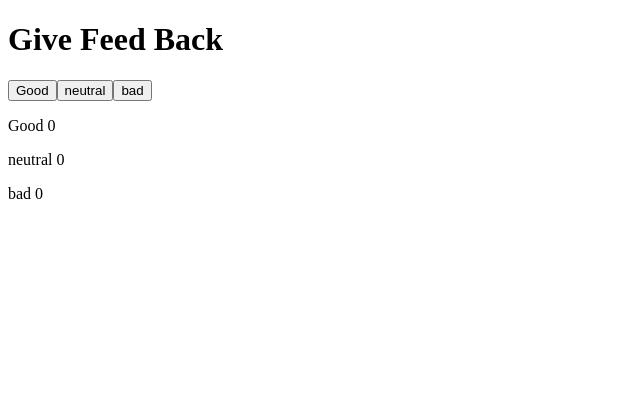
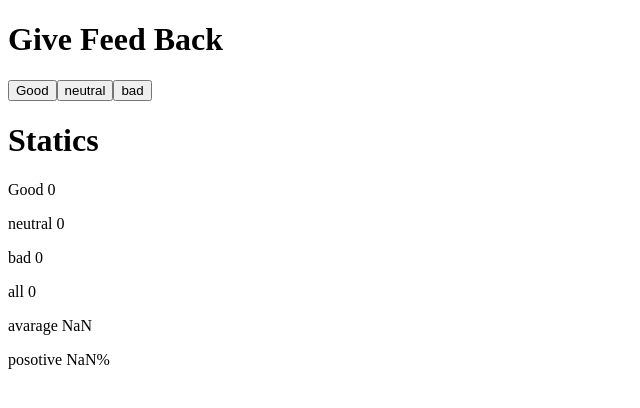
Before and after one commit to bilalabdelkadir/FullstackOpen, a React (Vite) app in the folder part1/unicafe/: page / in a window 1280 px wide. Shown: the top 408 px of the page, without its empty margins (0-640 px from the left). Built offline with nearby package versions, Linux system fonts and the light colour scheme.

Commit message:
i added posotive and avarage calculation

```diff
--- a/part1/unicafe/src/App.jsx
+++ b/part1/unicafe/src/App.jsx
@@ -15,9 +15,13 @@ const App = () => {
         <button onClick={() => setBad(bad + 1)}>bad</button>
       </div>
       <div>
+        <h1>Statics</h1>
         <p>Good {good}</p>
         <p>neutral {neutral}</p>
         <p>bad {bad}</p>
+        <p>all {good + bad + neutral}</p>
+        <p>avarage {(good * 1 + bad * -1) / (good + bad + neutral)}</p>
+        <p>posotive {(good * 1) / (good + bad + neutral)}%</p>
       </div>
     </div>
   );
```
